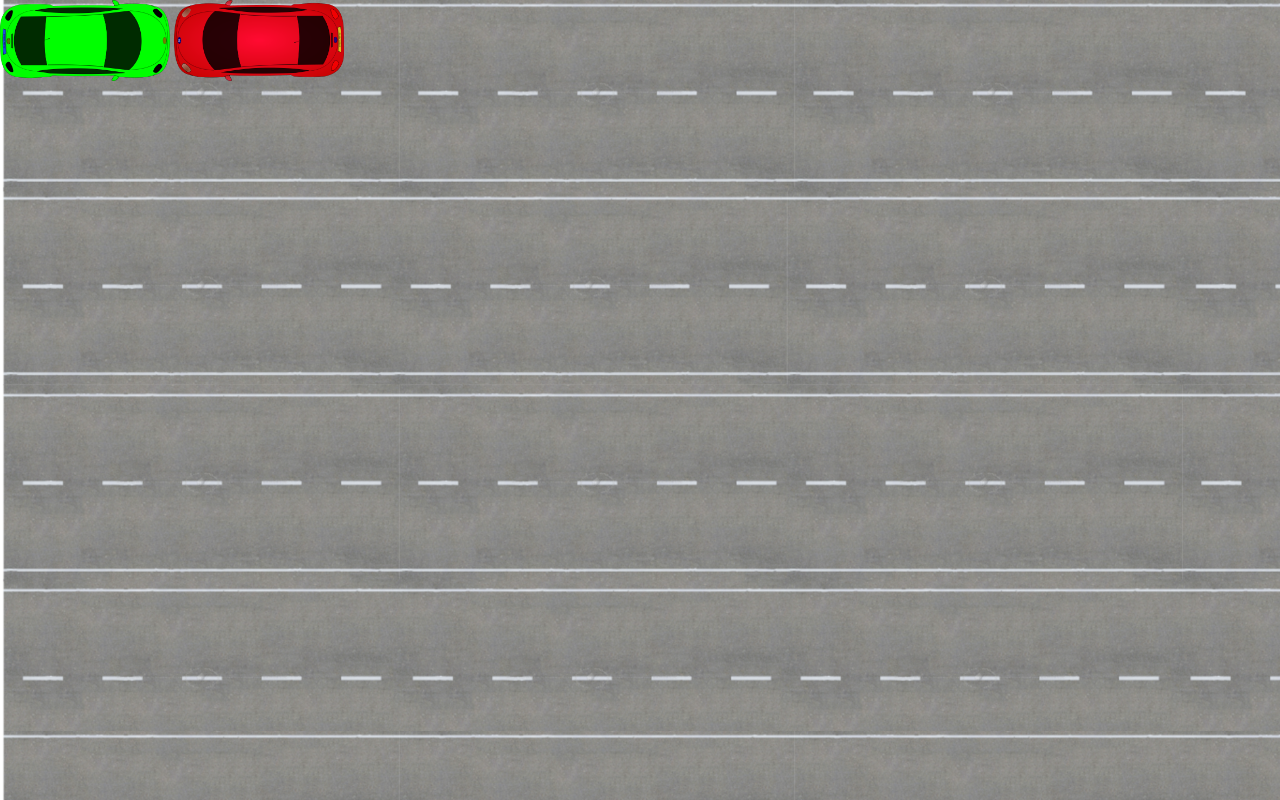
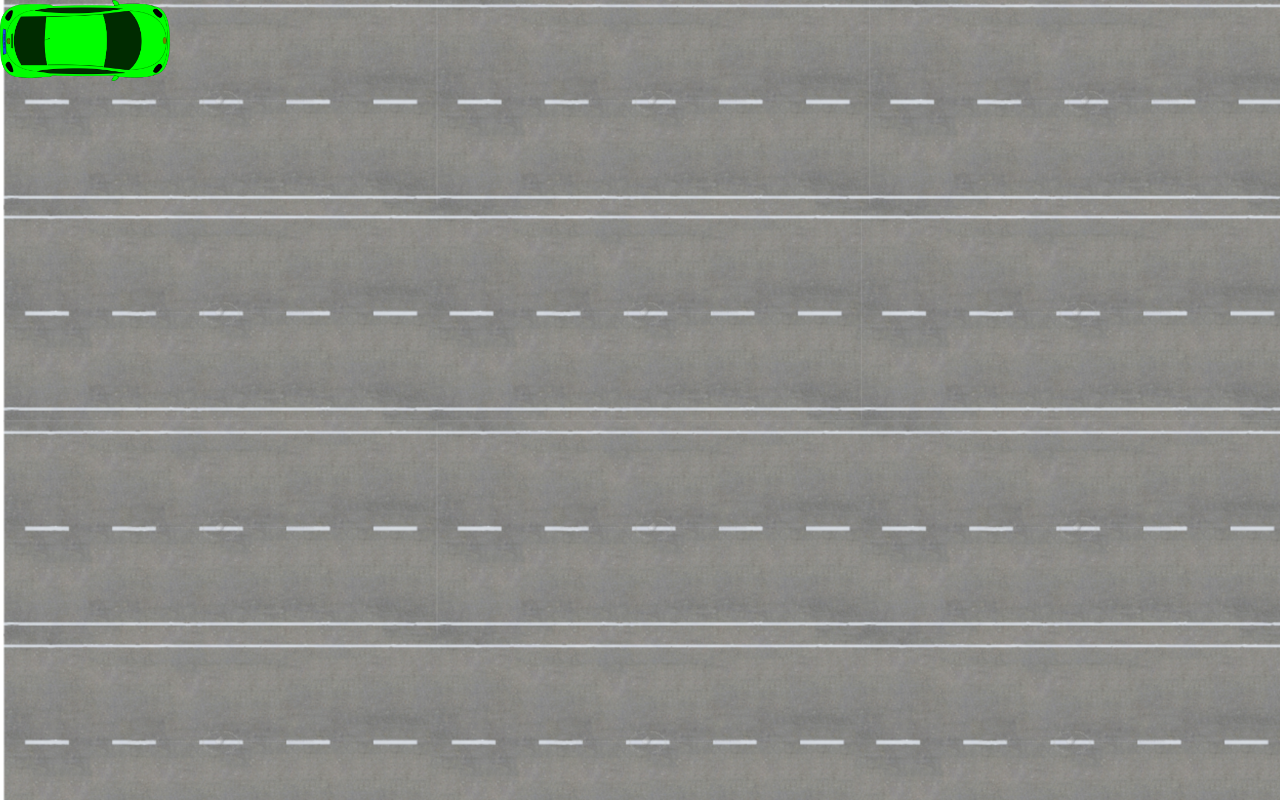
Before and after one commit to Raazkatwal/js-game, a plain HTML site: page index.html in a window 1280 px wide. Drawn offline with Linux system fonts and the light colour scheme.

Commit message:
multiple car flicker

```diff
--- a/index.js
+++ b/index.js
@@ -32,17 +32,21 @@ document.addEventListener("keydown", e => {
         player.style.transform = `translate(${x}px, ${y}px)`;
     }
 })
+setInterval("bot_load()", 100);
+const new_bot = document.createElement("img");
+new_bot.src = "img/bot1.png";
+new_bot.classList.add("cars", "bot-car");
 async function bot_load(){
-    const new_bot = document.createElement("img");
-    new_bot.src = "img/bot-car.png";
-    new_bot.classList.add("cars", "bot-car");
     document.body.appendChild(new_bot);
-    const bot_car = document.querySelector(".bot-car");
-    bot_car.style.transform = `translate(${playable_width}px, ${Math.floor(Math.random() * 600)}px)`;
-    for (let i = playable_width; i >= 0; i--) {
-        await wait(5);
-        bot_car.style.transform = `translateX(${i}px)`;
-    }
+    const bot_car = document.querySelectorAll(".bot-car");
+    var random = Math.floor(Math.random() * 601);
+    bot_car.forEach(async element => {
+        for (let i = playable_width; i > -500; i--) {
+            await wait(1);
+            element.style.transform = `translate(${i}px, ${random}px)`;
+        }
+        document.body.removeChild(element);
+    });
 }
     function wait(ms) {
         return new Promise(resolve => {
--- a/style.css
+++ b/style.css
@@ -6,7 +6,11 @@ body{
     background-image: url(img/highway.png);
     background-size: cover;
     overflow: hidden;
+    min-height: 100vh;
 }
 .cars{
     width: 170px;
 }
+.player_car{
+    position: absolute;
+}
```
Also changed, not shown: img/bot-car.png (deleted).
